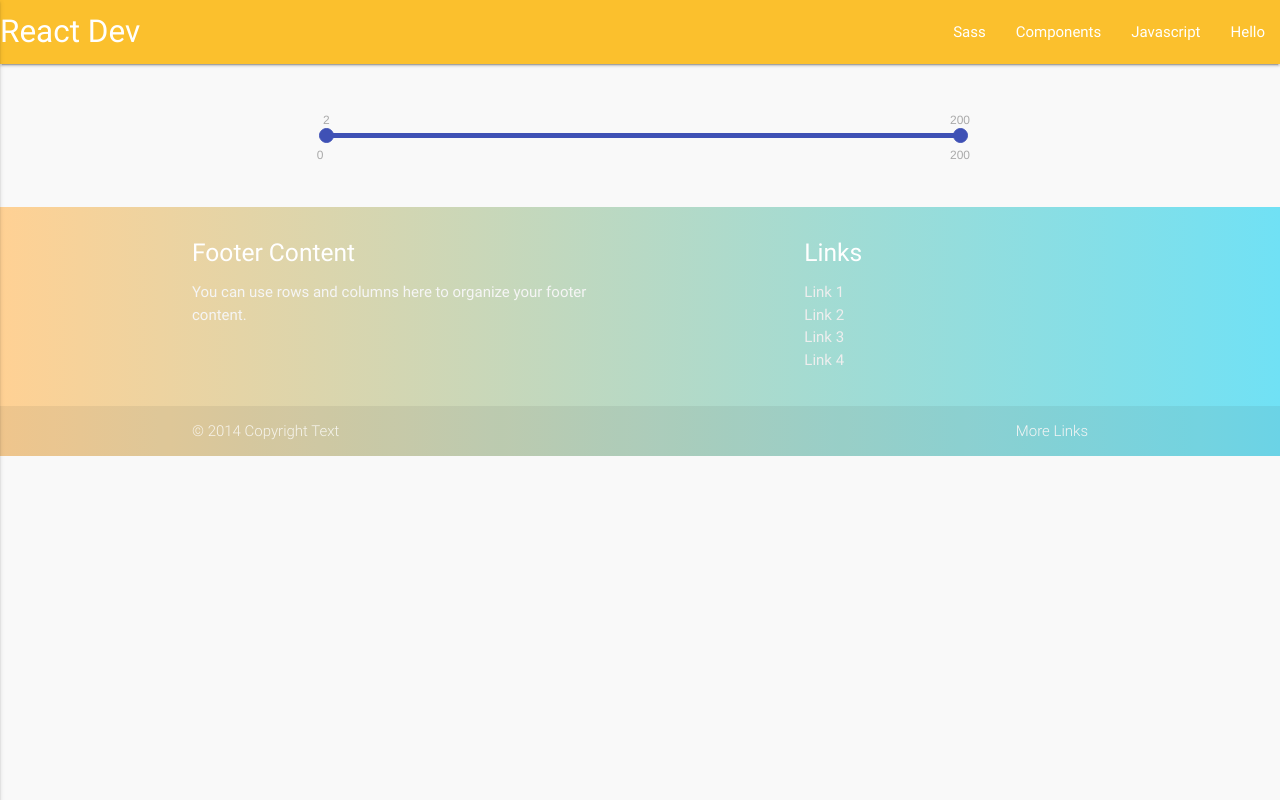
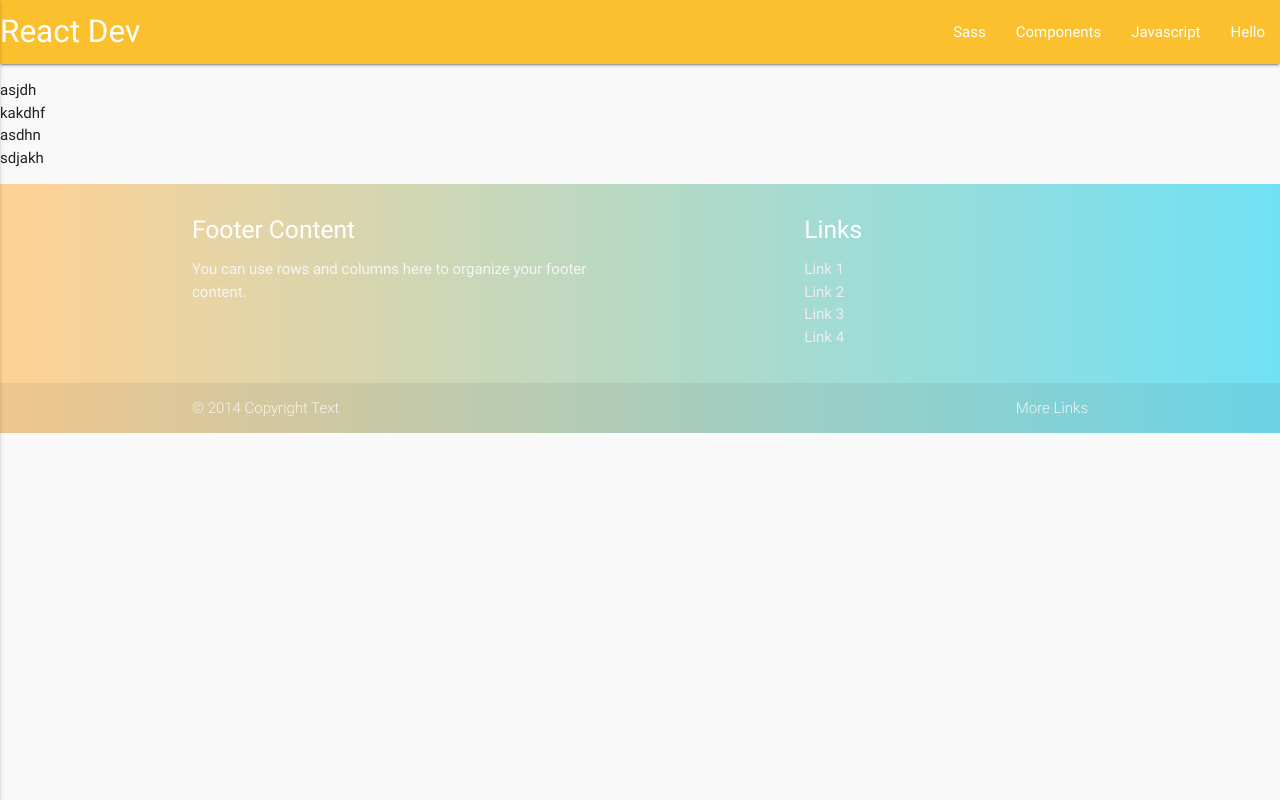
Before and after one commit to VishalVema/ecomm, a React app: page /detail in a window 1280 px wide. Built offline with nearby package versions, Linux system fonts and the light colour scheme.

Commit message:
Checkbox Bug fix v0.0.1

```diff
--- a/src/components/common/CheckBox.js
+++ b/src/components/common/CheckBox.js
@@ -1,35 +1,74 @@
 'use strict'
 
 import React, { Component } from 'react'
+import ReactDOM from 'react-dom'
 
 class CheckBox extends Component {
-  constructor (props) {
-    super(props)
+  constructor () {
+    super()
     this.state = {
-      checked: true
+          label: [{
+            label1: '1',
+            label2: 'kakdhf',
+            label3: 'asdhn',
+            checked: 'off'
+          },
+          {
+            label1: '2',
+            label2: 'fdsaf',
+            label3: 'asczvdhn',
+            checked: 'off'
+          },
+          {
+            label1: '3',
+            label2: 'kakzbvcdhf',
+            label3: 'aszxcvdhn',
+            checked: 'off'
+          }
+          ]
     }
-
-    this.handleCheckBox = this.handleCheckBox.bind(this)
   }
 
-  handleCheckBox (event) {
-    console.log(event)
 
-    const target = event.target
-    const value = target.type === 'checkbox' ? target.checked : target.value
-    console.log(value)
-    this.setState({
-      checked: value
-    })
+  handleCheckBox (label) {
+    //console.log(label)
+  }
+
+  fuck (hey,e){
+    e.preventDefault()
+
+    //console.log(hey)
+    let index = hey-1
+
+    let curState = this.state.label
+
+    curState[index].checked = 'on'
+    this.refs.checkbox.checked
+    console.log(ReactDOM.findDOMNode(this.refs.checkbox))
+     this.setState({
+       label: curState
+     })
+    //this.state.label[hey - 1].checked
+    //checked = this.refs.checkbox
   }
 
   render () {
 
+    let checker
+
+    var items = this.state.label.map((label, i) => {
+      return (
+        <p key={label.label1} onClick={this.fuck.bind(this, label.label1)} >
+        <input key={label.label2} ref='checkbox' type='checkbox' onChange={this.handleCheckBox} className={`filled-in ${label}`} id='filled-in-box' />
+        <label key={label.label3} htmlFor='filled-in-box'>{label.label2}-{i}</label>
+        </p>
+
+      )
+      })
     return (
-      <p>
-         <input type='checkbox' className='filled-in' id='filled-in-box' onChange={this.handleCheckBox} checked={this.state.checked} />
-         <label htmlFor='filled-in-box'>{this.props.CheckBoxLabel}</label>
-       </p>
+      <div>
+        {items}
+        </div>
     )
   }
 }
--- a/src/components/common/filters.js
+++ b/src/components/common/filters.js
@@ -10,11 +10,7 @@ class Filter extends Component {
         <ul className='collection'>
           <li className='collection-item dismissable'>
             <h5> Brand </h5>
-            <CheckBox keyProps={1} CheckBoxLabel='Puma' />
-            <CheckBox keyProps={2} CheckBoxLabel='Reebok' />
-            <CheckBox keyProps={3} CheckBoxLabel='Adidas' />
-            <CheckBox keyProps={4} CheckBoxLabel='Woodland' />
-            <CheckBox keyProps={5} CheckBoxLabel='Puma' />
+            <CheckBox />
           </li>
           <li className='collection-item dismissable'>
             <h5> Discount </h5>
--- a/src/components/details.js
+++ b/src/components/details.js
@@ -1,32 +1,25 @@
 import React, { Component } from 'react'
-import InputRange from 'react-input-range'
-import 'react-input-range/src/scss/index.scss'
+
 
 class Detail extends Component {
-
-  constructor(props) {
-     super(props);
-
-     this.state = {
-        value: { min: 2, max: 200 }
-     }
-     this.updateState = this.updateState.bind(this);
-  };
-  updateState(e) {
-
-     this.setState({value: e});
-     console.log(this.state.value);
+  constructor(){
+    super()
+    this.state = {
+      label: ['asjdh', 'kakdhf', 'asdhn', 'sdjakh']
+    }
   }
 
+  handleClick (labels){
+  //  console.log(labels)
+  }
   render () {
+    let List = this.state.label.map((labels, i) => {
+      return <li key={labels} onClick={this.handleClick.bind(this, labels)}>{labels}</li>
+    })
     return (
-      <form className="form">
-      <InputRange
-       maxValue={200}
-       minValue={0}
-       value={this.state.value}
-       onChange={this.updateState} />
-     </form>
+      <ul>
+        {List}
+      </ul>
     )
   }
 }
```
